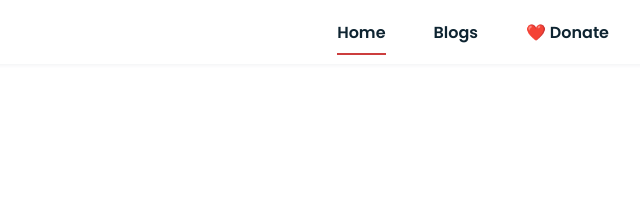
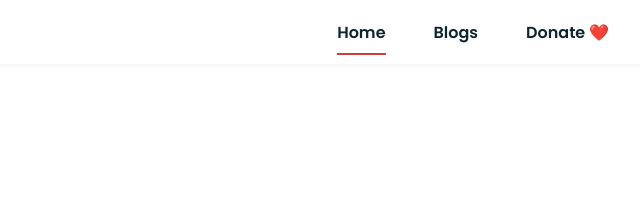
Before and after one commit to 69coders/69codersSite, a plain HTML site: page index.html in a window 1280 px wide. Shown: the top 220 px of the page, 543-1183 px from the left. Drawn offline with nearby package versions, Linux system fonts and the light colour scheme.

Commit message:
heart logo changed

```diff
--- a/index.html
+++ b/index.html
@@ -23,7 +23,7 @@
                     <ul class="nav__list">
                         <li class="nav__item"><a href="#home" class="nav__link active">Home</a></li>
                         <li class="nav__item"><a href="#blogs" class="nav__link">Blogs</a></li>
-                        <li class="nav__item"><a href="https://www.paypal.com/paypalme/donate69coders" class="nav__link">&#10084;&#65039; Donate</a></li>
+                        <li class="nav__item"><a href="https://www.paypal.com/paypalme/donate69coders" class="nav__link">Donate &#10084;&#65039;</a></li>
                         <!-- <li class="nav__item"><a href="#work" class="nav__link">Work</a></li>
                         <li class="nav__item"><a href="#contact" class="nav__link">Contact</a></li> -->
                     </ul>
```
